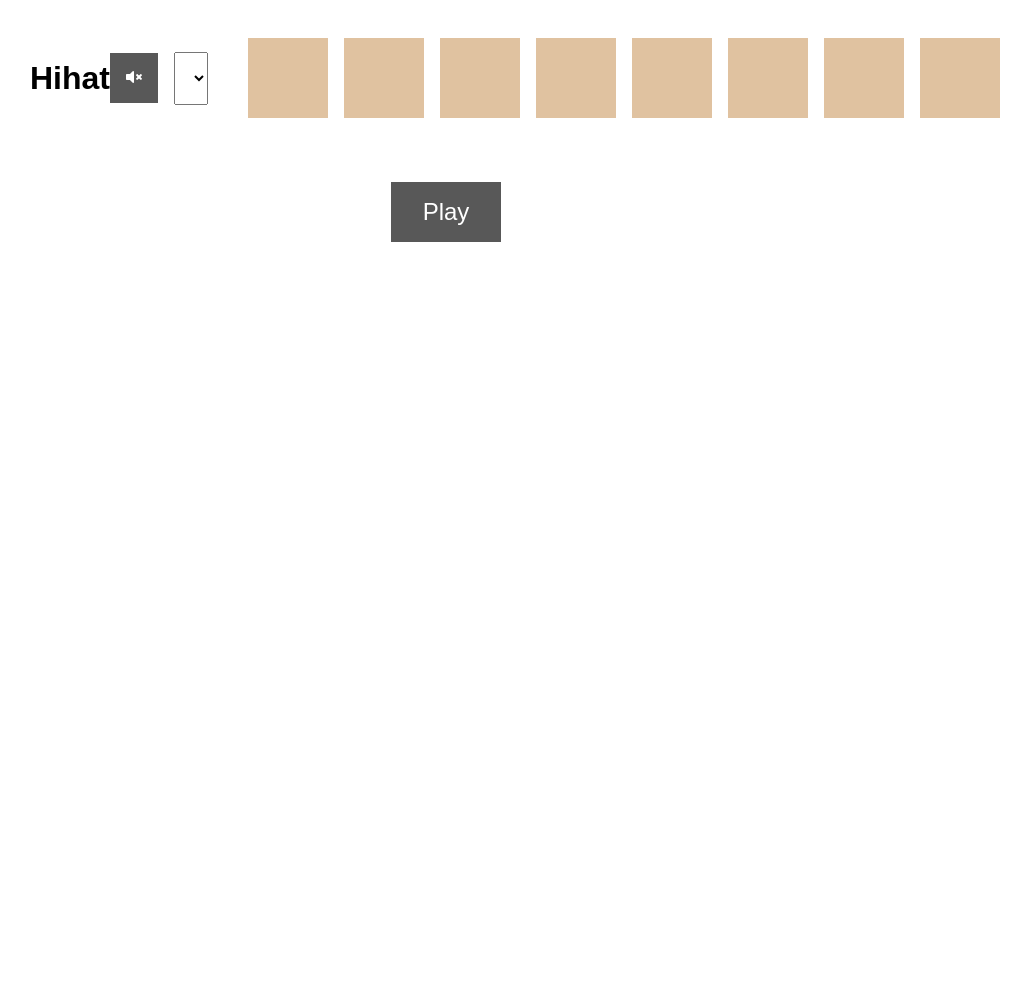
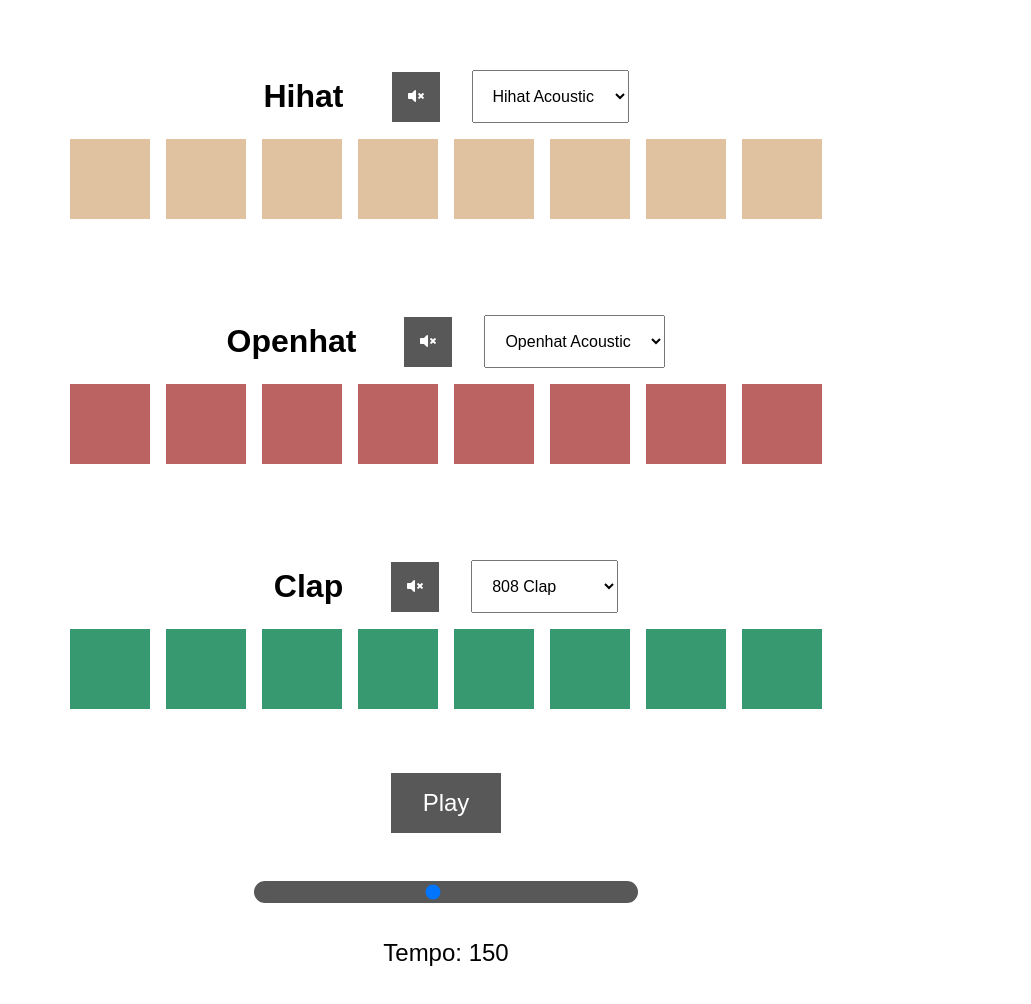
Before and after one commit to mevorahde/Beatmaker, a plain HTML site: page index.html in a window 1280 px wide. Shown: the part 500-1504 px from the top of the page, without its empty margins (194-1225 px from the left). Before the commit the page ends 800 px from the top, so only its background shows below. Drawn offline with Linux system fonts and the light colour scheme.

Commit message:
Update Beatmaker project by adding tempo option and adding the clap and openhat sections.

```diff
--- a/app.js
+++ b/app.js
@@ -5,14 +5,19 @@ class Drumkit {
     this.currentKick = "./sound/kick-classic.wav";
     this.currentSnare = "./sound/snare-acoustic01.wav";
     this.currentHihat = "./sound/hihat-acoustic01.wav";
+    this.currentOpenhat = "./sounds/openhat-acoustic01.wav";
+    this.currentClap = "./sounds/clap-808.wav";
     this.kickAduio = document.querySelector(".kick-sound");
     this.snareAduio = document.querySelector(".snare-sound");
     this.hihatAduio = document.querySelector(".hihat-sound");
+    this.openhatAduio = document.querySelector(".openhat-sound");
+    this.clapAduio = document.querySelector(".clap-sound");
     this.index = 0;
     this.bmp = 150;
     this.isPlaying = null;
     this.selects = document.querySelectorAll("select");
     this.muteBtns = document.querySelectorAll(".mute");
+    this.tempoSlider = document.querySelector(".tempo-slider");
   }
 
   activePad() {
@@ -39,6 +44,14 @@ class Drumkit {
         if (bar.classList.contains("hihat-pad")) {
           this.hihatAduio.currentTime = 0;
           this.hihatAduio.play();
+        }
+        if (bar.classList.contains("clap-pad")) {
+          this.clapAduio.currentTime = 0;
+          this.clapAduio.play();
+        }
+        if (bar.classList.contains("openhat-pad")) {
+          this.openhatAduio.currentTime = 0;
+          this.openhatAduio.play();
         }
       }
     });
@@ -81,6 +94,12 @@ class Drumkit {
       case "hihat-select":
         this.hihatAduio.src = selectionValue;
         break;
+      case "openhat-select":
+        this.openhatAduio.src = selectionValue;
+        break;
+      case "clap-select":
+        this.clapAduio.src = selectionValue;
+        break;
     }
   }
   mute(e) {
@@ -97,6 +116,12 @@ class Drumkit {
         case "2":
           this.hihatAduio.volume = 0;
           break;
+        case "3":
+          this.openhatAduio.volume = 0;
+          break;
+        case "4":
+          this.clapAduio.volume = 0;
+          break;
       }
     } else {
       switch (muteIndex) {
@@ -109,7 +134,26 @@ class Drumkit {
         case "2":
           this.hihatAduio.volume = 1;
           break;
+        case "3":
+          this.openhatAduio.volume = 1;
+          break;
+        case "4":
+          this.clapAduio.volume = 1;
+          break;
       }
+    }
+  }
+  changeTempo(e) {
+    const tempoText = document.querySelector(".tempo-nr");
+    this.bmp = e.target.value;
+    tempoText.innerText = e.target.value;
+  }
+  updateTempo() {
+    clearInterval(this.isPlaying);
+    this.isPlaying = null;
+    const playBtn = document.querySelector(".play");
+    if (playBtn.classList.contains("active")) {
+      this.start();
     }
   }
 }
@@ -143,3 +187,11 @@ drumKit.muteBtns.forEach((btn) => {
     drumKit.mute(e);
   });
 });
+
+drumKit.tempoSlider.addEventListener("input", function (e) {
+  drumKit.changeTempo(e);
+});
+
+drumKit.tempoSlider.addEventListener("change", function (e) {
+  drumKit.updateTempo(e);
+});
--- a/index.html
+++ b/index.html
@@ -82,12 +82,77 @@
           <div class="pad hihat-pad b7"></div>
         </div>
       </div>
+      <div class="openhat-track">
+        <div class="controls">
+          <h1>Openhat</h1>
+          <button data-track="3" class="mute openhat-volume">
+            <i class="fas fa-volume-mute"></i>
+          </button>
+          <select name="openhat-select" id="openhat-select">
+            <option value="./sounds/openhat-acoustic01.wav">
+              Openhat Acoustic
+            </option>
+            <option value="./sounds/openhat-808.wav">808 Openhat</option>
+            <option value="./sounds/openhat-analog.wav">Openhat Analog</option>
+            <option value="./sounds/openhat-slick.wav">Openhat Slick</option>
+            <option value="./sounds/openhat-tight.wav">Openhat Tight</option>
+          </select>
+        </div>
+        <div class="openhat">
+          <div class="pad openhat-pad b0"></div>
+          <div class="pad openhat-pad b1"></div>
+          <div class="pad openhat-pad b2"></div>
+          <div class="pad openhat-pad b3"></div>
+          <div class="pad openhat-pad b4"></div>
+          <div class="pad openhat-pad b5"></div>
+          <div class="pad openhat-pad b6"></div>
+          <div class="pad openhat-pad b7"></div>
+        </div>
+      </div>
+      <div class="clap-track">
+        <div class="controls">
+          <h1>Clap</h1>
+          <button data-track="4" class="mute clap-volume">
+            <i class="fas fa-volume-mute"></i>
+          </button>
+          <select name="clap-select" id="clap-select">
+            <option value="./sounds/clap-808.wav">808 Clap</option>
+            <option value="./sounds/clap-analog.wav">Clap Analog</option>
+            <option value="./sounds/clap-crushed.wav">Clap Crush</option>
+            <option value="./sounds/clap-fat.wav">Clap Fat</option>
+            <option value="./sounds/clap-slapper.wav">Clap Slapper</option>
+            <option value="./sounds/clap-tape.wav">Clap Tape</option>
+          </select>
+        </div>
+        <div class="clap">
+          <div class="pad clap-pad b0"></div>
+          <div class="pad clap-pad b1"></div>
+          <div class="pad clap-pad b2"></div>
+          <div class="pad clap-pad b3"></div>
+          <div class="pad clap-pad b4"></div>
+          <div class="pad clap-pad b5"></div>
+          <div class="pad clap-pad b6"></div>
+          <div class="pad clap-pad b7"></div>
+        </div>
+      </div>
       <button class="play">Play</button>
+      <div class="tempo">
+        <input
+          type="range"
+          class="tempo-slider"
+          min="20"
+          max="300"
+          value="150"
+        />
+        <p>Tempo: <span class="tempo-nr">150</span></p>
+      </div>
     </div>
 
     <audio class="kick-sound" src="./sounds/kick-classic.wav"></audio>
     <audio class="snare-sound" src="./sounds/snare-acoustic01.wav"></audio>
     <audio class="hihat-sound" src="./sounds/hihat-acoustic01.wav"></audio>
+    <audio class="openhat-sound" src="./sounds/openhat-acoustic01.wav"></audio>
+    <audio class="clap-sound" src="./sounds/clap-808.wav"></audio>
 
     <script
       src="https://cdnjs.cloudflare.com/ajax/libs/font-awesome/5.14.0/js/all.min.js"
--- a/style.css
+++ b/style.css
@@ -21,9 +21,18 @@ svg {
     justify-content: center;
 }
 
+h1 {
+    margin-right: 3rem;
+    align-items: center;
+}
+
+
 .kick-pad,
 .snare-pad,
-.hihat-pad {
+.hihat-pad,
+.openhat-pad,
+.clap-pad {
+    flex-direction: column;
     width: 5rem;
     height: 5rem;
     margin: 1rem 0.5rem;
@@ -42,6 +51,14 @@ svg {
     background: rgb(224, 194, 160);
 }
 
+.openhat-pad {
+    background: rgb(187, 99, 99);
+}
+
+.clap-pad {
+    background: rgb(54, 153, 112);
+}
+
 .kick-pad.active {
     background: rgb(59, 197, 231);
 }
@@ -54,26 +71,39 @@ svg {
     background: rgb(241, 158, 64);
 }
 
+.openhat-pad.active {
+    background: rgb(192, 38, 38);
+}
+
+.clap-pad.active {
+    background: rgb(7, 95, 59);
+}
+
 .kick-track,
 .snare-track,
-.hihat-track {
+.hihat-track,
+.openhat-track,
+.clap-track {
     display: flex;
     align-items: center;
-    justify-content: space-between;
-    width: 70%;
+    justify-content: center;
+    flex-direction: column;
+    width: 80%;
     margin-top: 5rem;
 }
 
 .kick,
 .snare,
-.hihat {
+.hihat,
+.openhat,
+.clap {
     display: flex;
 }
 
 .controls {
     display: flex;
     align-items: center;
-    justify-content: space-between;
+    justify-content: center;
     flex: 1;
     margin: 0rem 2rem;
 }
@@ -113,13 +143,38 @@ svg {
 select {
     padding: 1rem;
     font-size: 1rem;
-    margin-left: 1rem;
-    min-width: 0.5rem;
-    width: 20%
+    margin-left: 2rem;
+    min-width: 2rem;
 }
 
 .mute.active {
     background: rgb(182, 182, 182);
+}
+
+.tempo {
+    margin: 3rem;
+    width: 30%;
+}
+
+.tempo-slider {
+    padding: 0.2rem;
+    -webkit-appearance: none;
+    margin: 1rem, 0rem;
+    width: 100%;
+    position: relative;
+    background: rgb(88, 88, 88);
+    cursor: pointer;
+    border-radius: 1rem;
+    -webkit-border-radius: 1rem;
+    -moz-border-radius: 1rem;
+    -ms-border-radius: 1rem;
+    -o-border-radius: 1rem;
+}
+
+.tempo p {
+    font-size: 1.5rem;
+    margin: 2rem;
+    text-align: center;
 }
 
 @keyframes playTrack {
```
